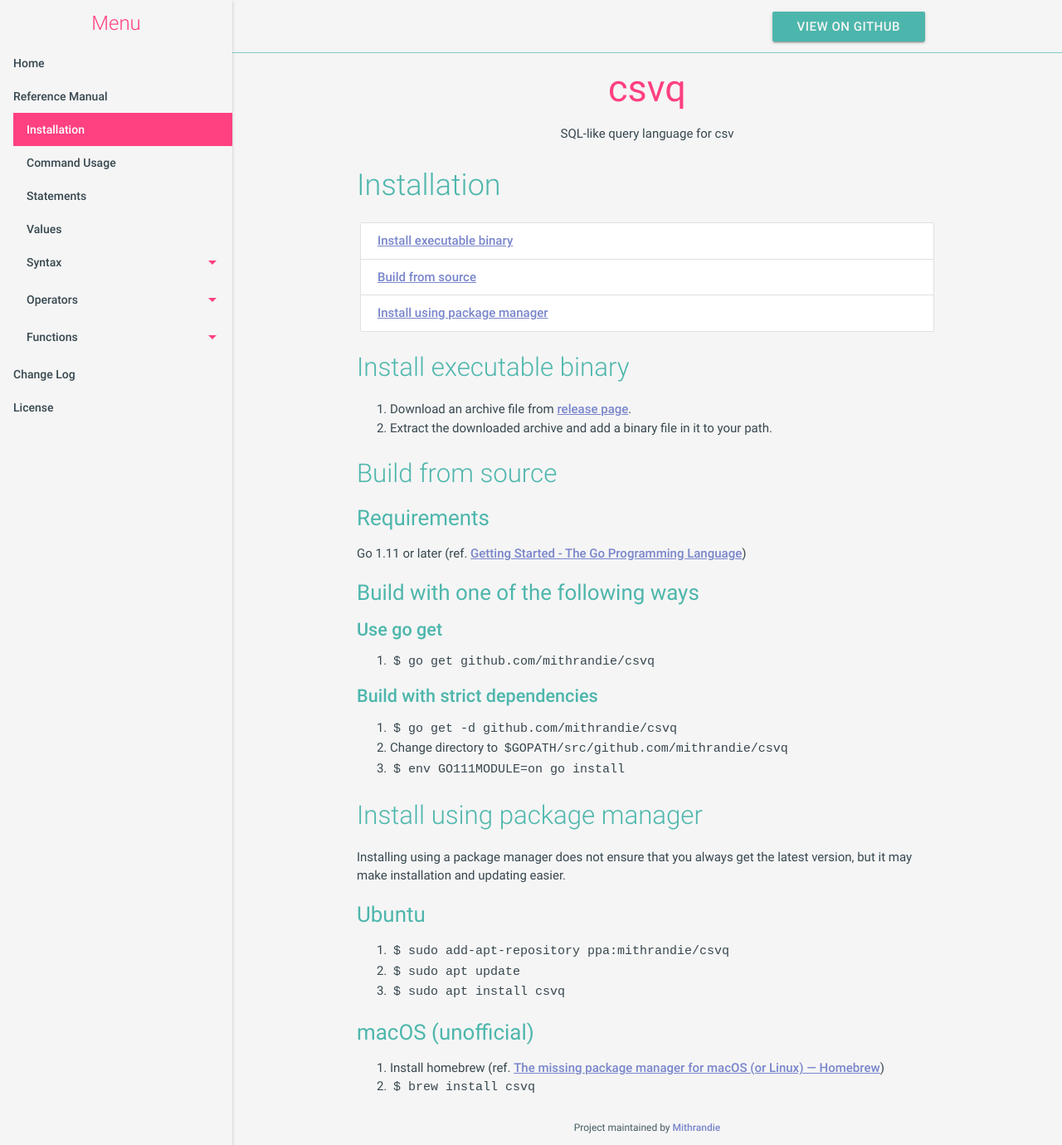
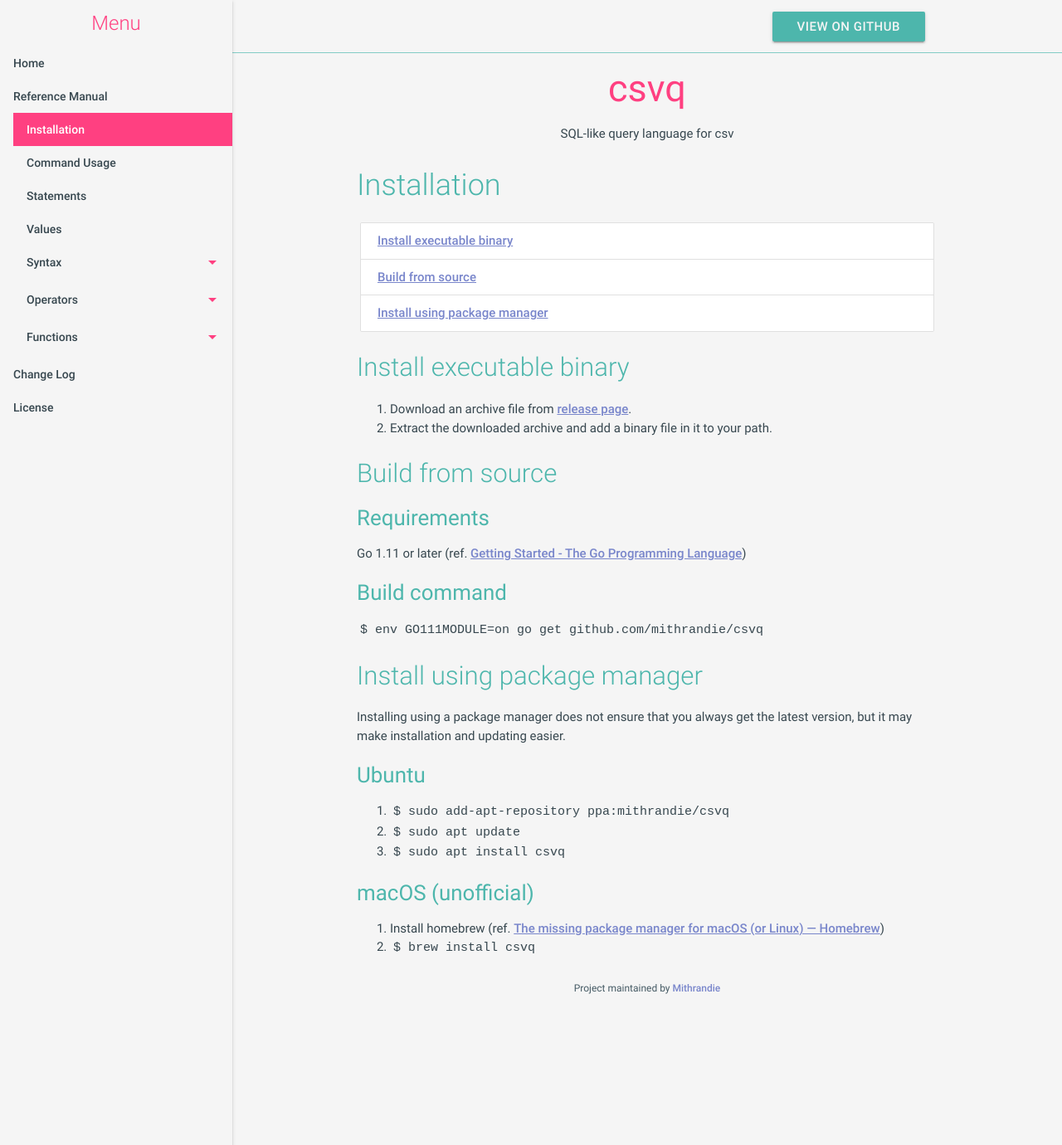
Before and after one commit to mithrandie/csvq, a Jekyll site: the page built from docs/_posts/2006-01-02-install.md, in a window 1280 px wide and 1380 px high. Shown: the whole window at 83% size. Built offline with Jekyll 4.4.1, drawn with Linux system fonts in a browser that asks for light colours.

Commit message:
Fix build command in docs.

````diff
--- a/docs/_posts/2006-01-02-install.md
+++ b/docs/_posts/2006-01-02-install.md
@@ -23,17 +23,9 @@ category: reference
 
 Go 1.11 or later (ref. [Getting Started - The Go Programming Language](https://golang.org/doc/install))
 
-### Build with one of the following ways
+### Build command
 
-#### Use go get
-
-1. ```$ go get github.com/mithrandie/csvq```
-
-#### Build with strict dependencies
-
-1. ```$ go get -d github.com/mithrandie/csvq```
-2. Change directory to `$GOPATH/src/github.com/mithrandie/csvq`
-3. ```$ env GO111MODULE=on go install```
+```$ env GO111MODULE=on go get github.com/mithrandie/csvq```
 
 ## Install using package manager
 {: #install-using-package-manager}
--- a/docs/sitemap.xml
+++ b/docs/sitemap.xml
@@ -14,7 +14,7 @@
     </url>
     <url>
         <loc>https://mithrandie.github.io/csvq/reference/install.html</loc>
-        <lastmod>2019-05-24T10:47:33+00:00</lastmod>
+        <lastmod>2020-09-01T10:52:19+00:00</lastmod>
     </url>
     <url>
         <loc>https://mithrandie.github.io/csvq/reference/command.html</loc>
````
Also changed, not shown: README.md.
